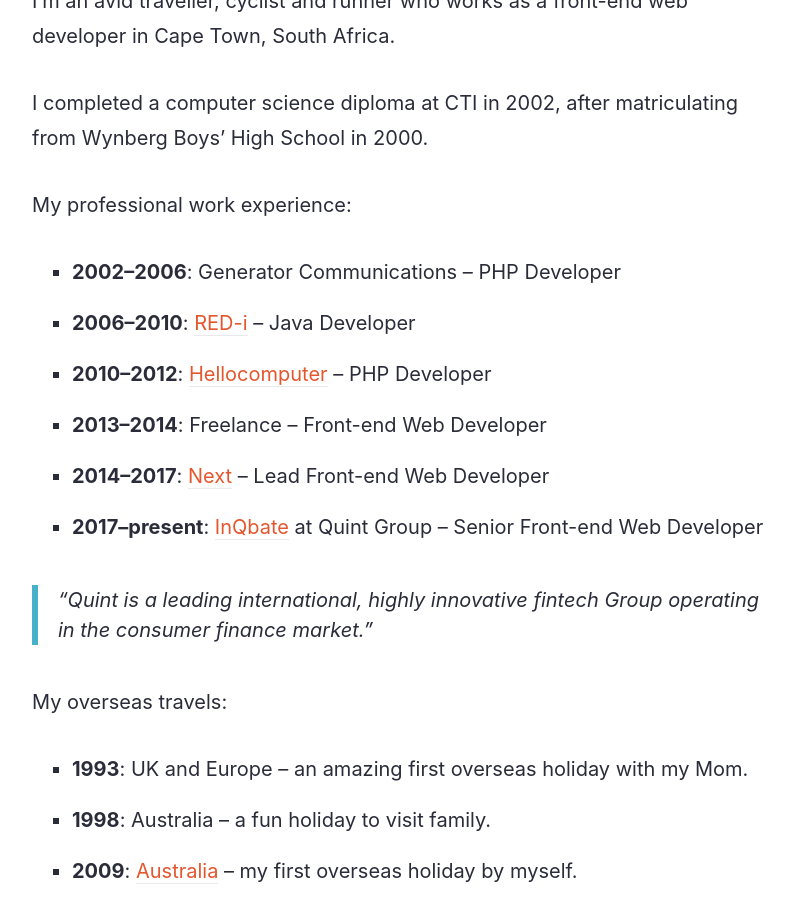
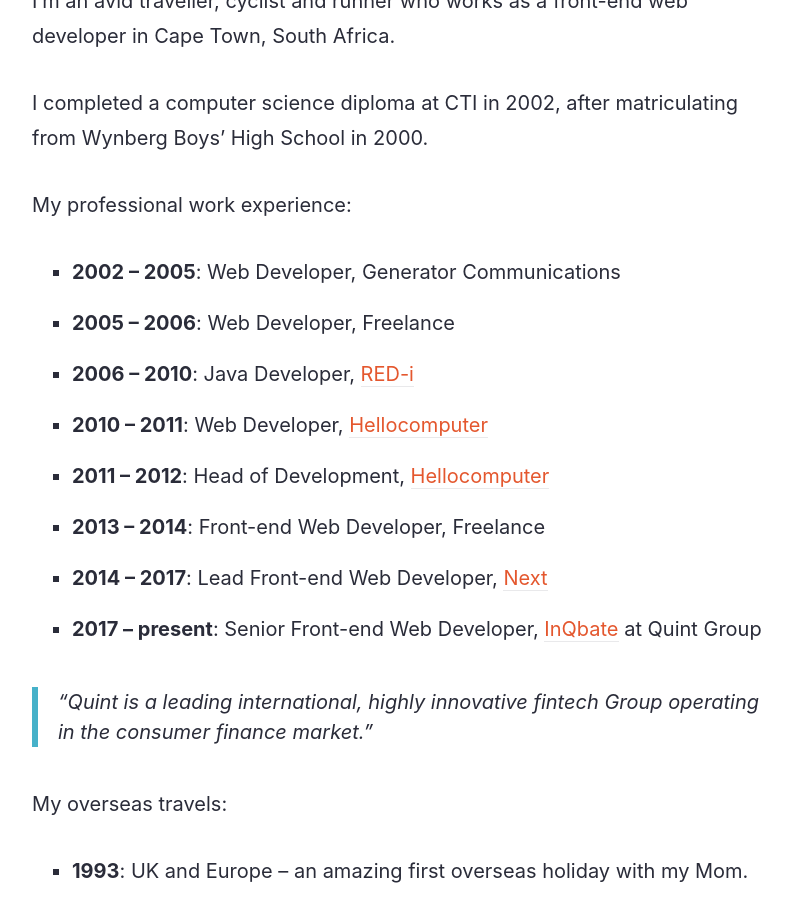
Before and after one commit to michaelthorne/michaelthorne.github.io, a Jekyll site: the page built from about.md, in a window 1280 px wide and 900 px high, scrolled down 522 px. Shown: the whole window, without its empty margins (238-1030 px from the left). Built offline with Jekyll 4.4.1, drawn with Linux system fonts in a browser that asks for light colours; some web fonts are replaced.

Commit message:
Minor copy updates

```diff
--- a/about.md
+++ b/about.md
@@ -20,12 +20,14 @@
 
 My professional work experience:
 
-* **2002–2006**: Generator Communications – PHP Developer
-* **2006–2010**: [RED-i](http://red-i.co.za) – Java Developer
-* **2010–2012**: [Hellocomputer](http://www.hellocomputer.com) – PHP Developer
-* **2013–2014**: Freelance – Front-end Web Developer
-* **2014–2017**: [Next](http://www.wearenext.co.za) – Lead Front-end Web Developer
-* **2017–present**: [InQbate](http://www.inqbate.com) at Quint Group – Senior Front-end Web Developer
+* **2002 – 2005**: Web Developer, Generator Communications
+* **2005 – 2006**: Web Developer, Freelance
+* **2006 – 2010**: Java Developer, [RED-i](http://red-i.co.za)
+* **2010 – 2011**: Web Developer, [Hellocomputer](http://www.hellocomputer.com)
+* **2011 – 2012**: Head of Development, [Hellocomputer](http://www.hellocomputer.com)
+* **2013 – 2014**: Front-end Web Developer, Freelance
+* **2014 – 2017**: Lead Front-end Web Developer, [Next](http://www.wearenext.co.za)
+* **2017 – present**: Senior Front-end Web Developer, [InQbate](http://www.inqbate.com) at Quint Group
 
 > Quint is a leading international, highly innovative fintech Group operating in the consumer finance market.
 
```
